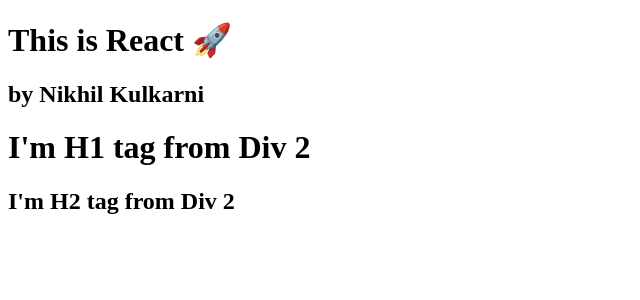
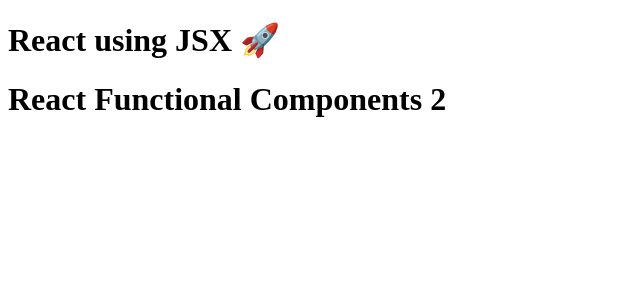
Before and after one commit to nikhilrkul/namaste-react-learnings, a React (Vite) app: page / in a window 1280 px wide. Shown: the top 300 px of the page, without its empty margins (0-640 px from the left). Built offline with nearby package versions, Linux system fonts and the light colour scheme.

Commit message:
Episode-03 Laying the foundations

```diff
--- a/App.js
+++ b/App.js
@@ -1,5 +1,6 @@
-import React from 'react'
-import ReactDOM from 'react-dom/client';
+import { title } from "process";
+import React from "react";
+import ReactDOM from "react-dom/client";
 /**
  * Use case : Create Nested div within browser
  *
@@ -9,23 +10,101 @@
  *   </div>
  * </div>
  *
- * ReactElement(Object) => HTML(browser understands)
+ * React.createElement => ReactElement(Object) => HTML(render) HTML(browser understands)
  *
  */
 
-const parent = React.createElement("div", { id: "parent" }, [
-  React.createElement("div", { id: "child-1" }, [
-    React.createElement("h1", {}, "This is React 🚀"),
-    React.createElement("h2", {}, "by Nikhil Kulkarni"),
-  ]),
-  React.createElement("div", { id: "child-2" }, [
-    React.createElement("h1", {}, "I'm H1 tag from Div 2"),
-    React.createElement("h2", {}, "I'm H2 tag from Div 2"),
-  ]),
-]);
+// const parent = React.createElement("div", { id: "parent" }, [
+//   React.createElement("div", { id: "child-1" }, [
+//     React.createElement("h1", {}, "This is React 🚀"),
+//     React.createElement("h2", {}, "by Nikhil Kulkarni"),
+//   ]),
+//   React.createElement("div", { id: "child-2" }, [
+//     React.createElement("h1", {}, "I'm H1 tag from Div 2"),
+//     React.createElement("h2", {}, "I'm H2 tag from Div 2"),
+//   ]),
+// ]);
 
-console.log(parent); // object
+// console.log(parent); // object
+
+// const root = ReactDOM.createRoot(document.getElementById("root"));
+
+// root.render(parent)
+
+// const heading = React.createElement(
+//   "h1",
+//   { id: "heading" },
+//   "This is React 🚀"
+// );
+
+// console.log(heading);
+
+// ------------------- JSX Elements------------------------//
+
+// JSX (transplied before it reaches JS) - Parcel -> Babel
+
+// JSX => React.createElement => ReactElement - JS Object => HTMLElement(render)
+// const jsxHeading = (
+//   <h1 className="head" tabIndex="5">
+//     React using JSX 🚀
+//   </h1>
+// );
+
+// ------------------- Functional components ------------------------//
+// const Title = () => (
+//   <h1 className="head" tabIndex="5">
+//     React using JSX 🚀
+//   </h1>
+// );
+// console.log(jsxHeading);
+
+// Functional Components
+const HeadingComponent = () => {
+  return <h1 className="heading1">React Functional components</h1>;
+};
+
+const number = 1000000;
+
+// Component composition
+const HeadingComponet2 = () => (
+  <div id="container">
+    <h1 className="heading2">React Functional Components </h1>
+  </div>
+);
+
+const HeadingComponent3 = () => {
+  return (
+    <div>
+      <Title />
+      <h2>{100 + 200}</h2>
+      <h1 className="heading3">React Functional Components 2</h1>
+    </div>
+  );
+};
+
+const elem = <span>React element - span</span>;
+
+const Title1 = () => (
+  <h1 className="head" tabIndex="2">
+    React using JSX 🚀
+  </h1>
+);
+
+const HeadingComponent4 = () => {
+  return (
+    <>
+      <div id="container">
+        {/* {title1} */}
+        {/* {elem} */}
+        <Title1 />
+        <h1 className="heading3">React Functional Components 2</h1>
+      </div>
+      <div id="container-2"></div>
+    </>
+  );
+};
 
 const root = ReactDOM.createRoot(document.getElementById("root"));
 
-root.render(parent)
+//root.render(jsxHeading);
+root.render(<HeadingComponent4 />);
--- a/package.json
+++ b/package.json
@@ -4,6 +4,8 @@
   "description": "This is React learning project ",
 
   "scripts": {
+    "start": "parcel index.html",
+    "build": "parcel build index.html",
     "test": "jest"
   },
   "repository": {
```
